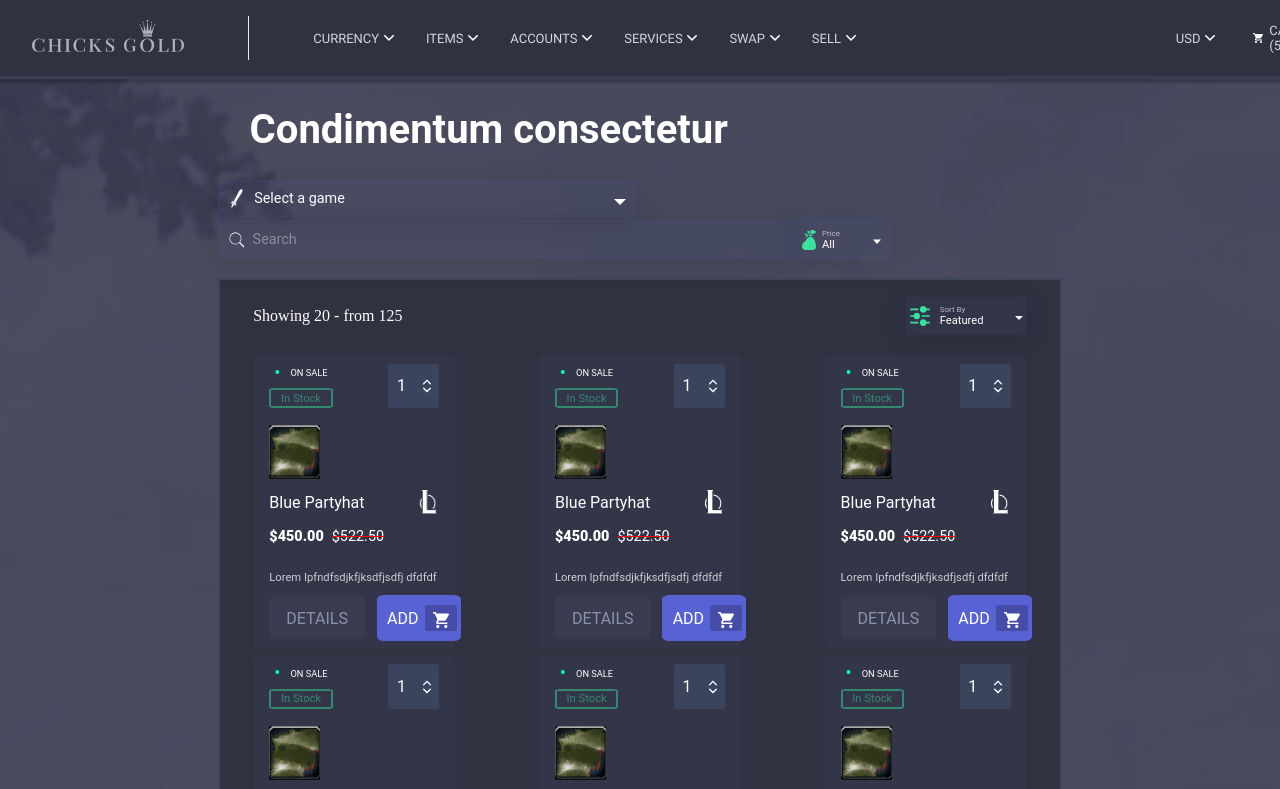
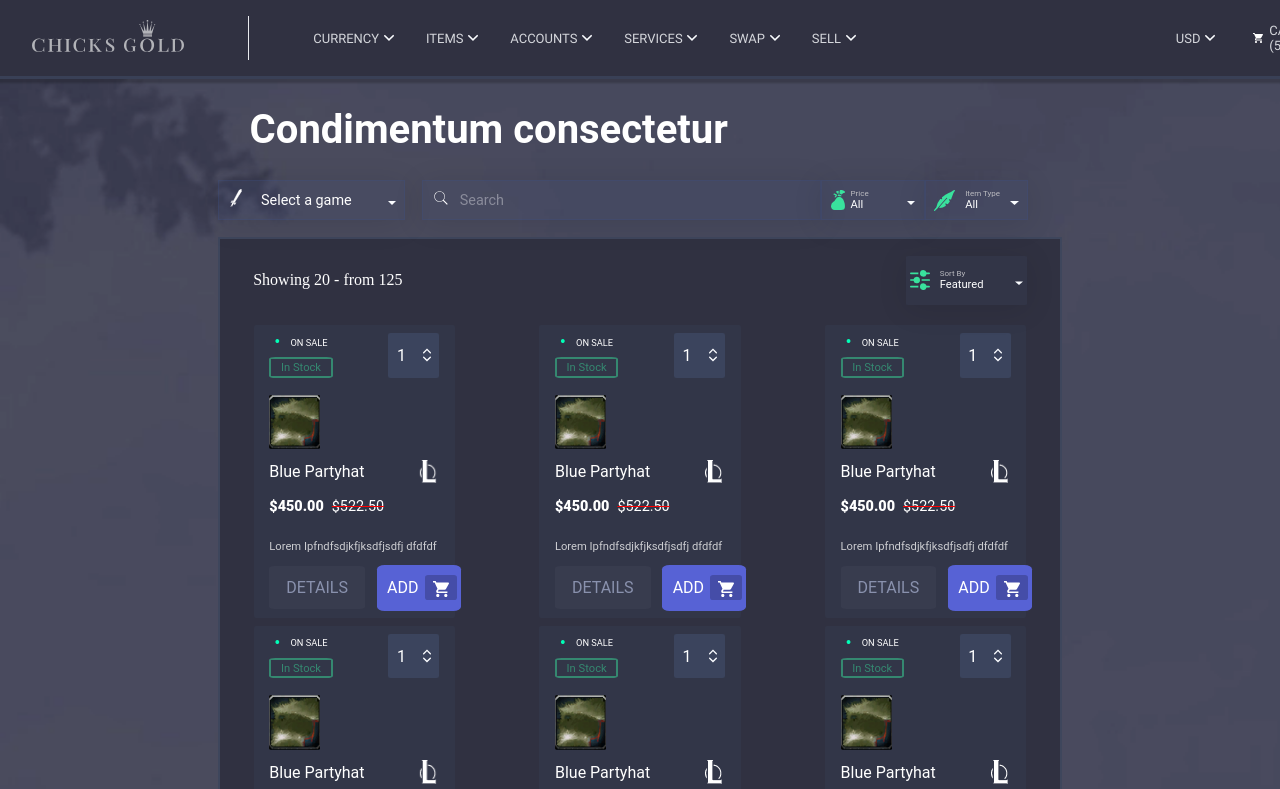
Before and after one commit to Softx0/FrontendChallenge, a React (Vite) app: page / in a window 1280 px wide. Shown: the top 789 px of the page. Built offline with nearby package versions, Linux system fonts and the light colour scheme.

Commit message:
fix: row filters styles

```diff
--- a/src/components/RowFilter/RowFilter.css
+++ b/src/components/RowFilter/RowFilter.css
@@ -1,7 +1,6 @@
 .row-filters {
   display: flex;
   flex-direction: row;
-  flex-wrap: wrap;
   align-items: center;
 }
 
@@ -9,32 +8,29 @@
   display: flex;
   padding: 1% 1% 1% 1%;
 
-  background: rgba(61, 79, 136, 0.1);
+  background-color: rgba(61, 79, 136, 0.1);
   box-shadow: 0 4px 30px rgba(0, 0, 0, 0.1);
   backdrop-filter: blur(0px);
   -webkit-backdrop-filter: blur(0px);
   border: 1px solid rgba(61, 79, 136, 0.26);
 
-  justify-content: center;
   align-items: center;
-}
-
-.container-select-a-game {
-  margin-right: 2%;
+  width: 50%;
 }
 
 .sword-title-container {
   display: flex;
-  justify-content: flex-start;
   align-items: center;
-  gap: 2%;
 }
 
-.sword {
-  width: 5%;
+.container-label-select-game {
+  display: flex;
+  flex-direction: row;
+  margin-left: 10%;
 }
 
 .title-dropdown {
+  display: flex;
   font-family: Roboto;
   color: #fefefe;
   font-size: 0.9rem;
@@ -47,26 +43,52 @@
 }
 
 .accordian-arrow {
-  width: 3%;
+  width: 0.5rem;
+}
+
+.sword-icon {
+  width: 18px;
 }
 
 .search-icon {
-  width: 3.6%;
+  width: 18px;
+}
+
+.filter-select-a-game {
+  margin-right: 2%;
+  width: 20%;
+}
+
+.filter-search {
+  width: 45%;
+}
+
+.container-select-a-game {
+  display: flex;
+  flex-direction: row;
+  align-items: center;
+  width: 100%;
 }
 
 .container-search {
   display: flex;
   flex-direction: row;
-  justify-content: flex-start;
   align-items: center;
-  gap: 1%;
 }
 
+.container-search-icon {
+  margin-right: 10px;
+}
+
+.container-sword-icon {
+  margin-right: 1rem;
+}
 .container-master-bag {
   display: flex;
   flex-direction: row;
   justify-content: space-between;
   align-items: center;
+  width: 10%;
 
   padding: 1% 1% 1% 1%;
   background: rgba(61, 79, 136, 0.1);
@@ -82,6 +104,7 @@
   align-items: center;
   justify-content: flex-start;
   gap: 18%;
+  width: max-content;
 }
 
 .container-item-bag {
@@ -95,10 +118,28 @@
   flex-direction: column;
 }
 
+.container-feather-icon {
+  display: flex;
+  flex-wrap: nowrap;
+  align-items: center;
+}
+
+.feather-icon {
+  width: 100%;
+}
+
+.inner-container-item-type {
+  display: flex;
+  flex-direction: column;
+  align-items: start;
+  /* margin-left: 10px; */
+}
+
 .title-price {
   font-family: Roboto;
   font-size: 0.5rem;
   color: #bababf;
+  width: max-content;
 }
 
 .title-all {
@@ -107,11 +148,17 @@
   color: #ffffff;
 }
 
-.container-arrow-down {
+.accordian-arrow-price {
+  width: 100%;
+}
+
+.container-item-type {
   display: flex;
   align-items: center;
 }
 
-.accordian-arrow-price {
-  width: 100%;
+.title-item-type {
+  font-family: Roboto;
+  font-size: 0.5rem;
+  color: #bababf;
 }
--- a/src/components/RowFilter/RowFilter.tsx
+++ b/src/components/RowFilter/RowFilter.tsx
@@ -9,26 +9,40 @@
 export const RowFilter = () => {
     return (
         <div className='row-filters'>
-            <div className='container-dropdown container-select-a-game'>
-                <div className='sword-title-container' >
-                    <img src={SwordSVG} className='sword' />
+
+            <div className='container-dropdown filter-select-a-game'>
+                <div className='container-select-a-game' >
+                    <div className='container-sword-icon'>
+                        <img src={SwordSVG} className='search-icon' />
+                    </div>
+
+                    <div>
                         <span className='title-dropdown'>Select a game</span>
                     </div>
-
-                <img src={AccordianArrowSVG} className='accordian-arrow' />
+                </div>
+                <div>
+                    <img src={AccordianArrowSVG} className='accordian-arrow-price' />
+                </div>
             </div>
 
-            <div className='container-dropdown'>
+            <div className='container-dropdown filter-search'>
                 <div className='container-search' >
+                    <div className='container-search-icon'>
                         <img src={SearchSVG} className='search-icon' />
+                    </div>
+
+                    <div>
                         <span className='label-search'>Search</span>
+                    </div>
+
+
                 </div>
             </div>
 
             <div className='container-master-bag'>
                 <div className='container-item-bag'>
                     <div className='container-bag'>
-                        <img src={BagSVG} className='search' />
+                        <img src={BagSVG} className='bag-icon' />
                         <div className='container-price' >
                             <span className='title-price'>Price</span>
                             <span className='title-all'>All</span>
@@ -36,23 +50,26 @@
                     </div>
                 </div>
 
-                <div className='container-arrow-down'>
+                <div>
                     <img src={AccordianArrowSVG} className='accordian-arrow-price' />
                 </div>
             </div>
 
-            {/*
-            <div className='container-dropdown container-item-bag'>
-
-                <div className=' container-bag'>
-                    <img src={FeatherSVG} className='search' />
+            <div className='container-master-bag'>
+                <div className='container-item-bag'>
+                    <div className='container-bag'>
+                        <img src={FeatherSVG} className='bag-icon' />
                         <div className='container-price' >
                             <span className='title-price'>Item Type</span>
                             <span className='title-all'>All</span>
                         </div>
                     </div>
+                </div>
+
+                <div>
                     <img src={AccordianArrowSVG} className='accordian-arrow-price' />
-            </div> */}
+                </div>
+            </div>
         </div>
     )
 }
--- a/src/pages/CondimentumConsectetur/styles/CondimentumConsecteturStyles.css
+++ b/src/pages/CondimentumConsectetur/styles/CondimentumConsecteturStyles.css
@@ -7,10 +7,6 @@
   background-repeat: no-repeat;
   background-size: cover;
   margin: 0;
-}
-
-.condimentumConsectetur-background-container {
-  /* width: 100%; */
 }
 
 .container {
```
Lines whose indentation alone changed are shown as unchanged.
